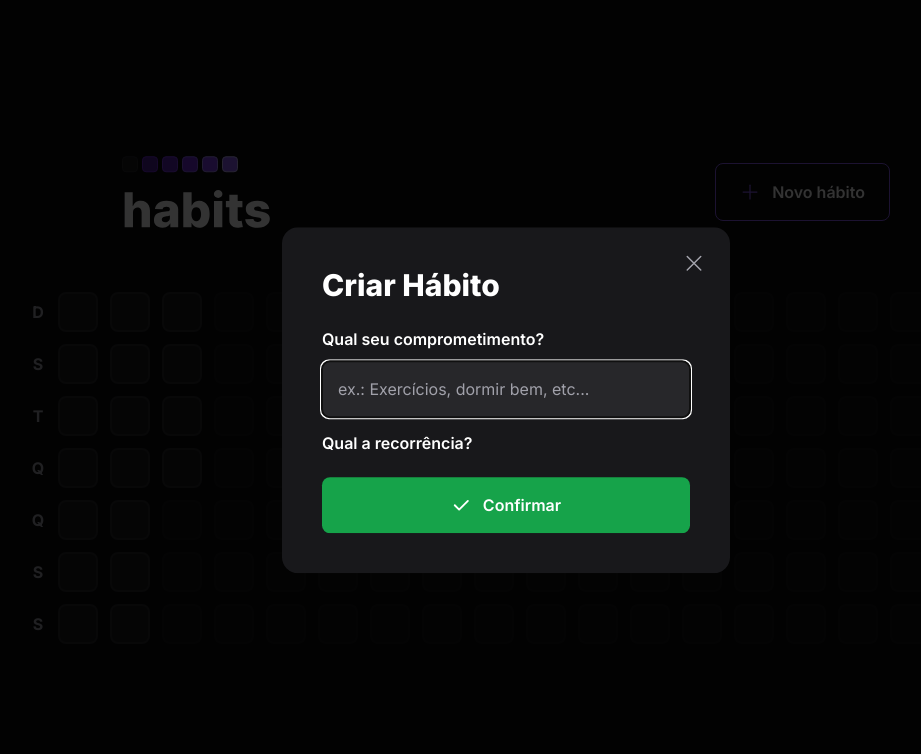
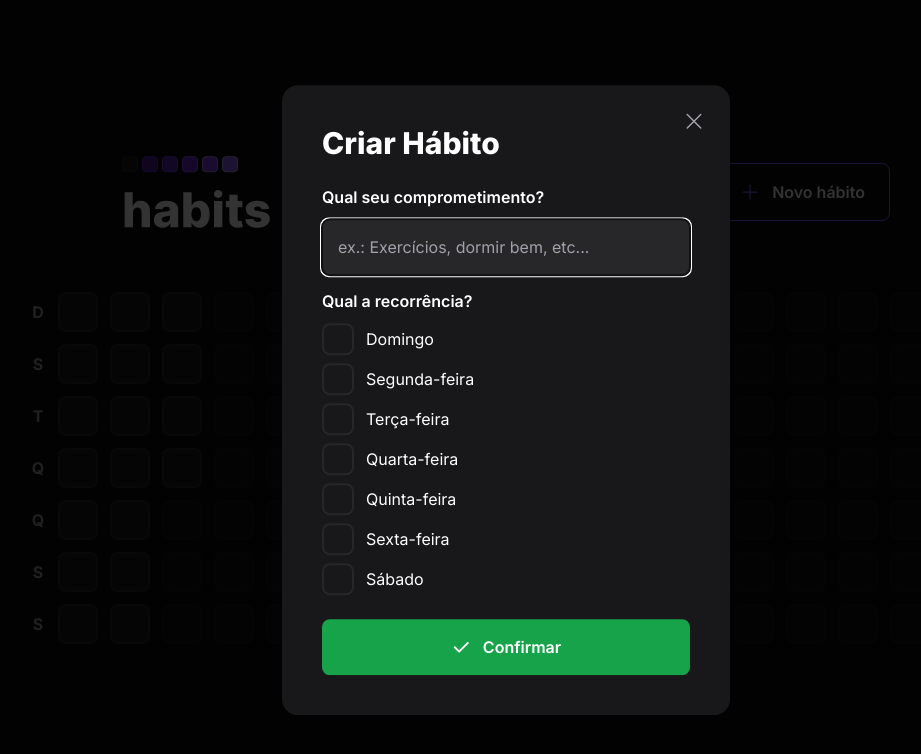
Before and after one commit to luizsmatos/habits-web, a React (Vite) app: page / in a window 1280 px wide. Both pictures are taken after a click on the button "Novo hábito". Shown: the top 754 px of the page, without its empty margins (134-1055 px from the left). Built offline with nearby package versions, Linux system fonts and the light colour scheme.

Commit message:
feat(NewHabitForm): implements Checkbox and handleToggleWeekDay

```diff
--- a/src/components/NewHabitForm.tsx
+++ b/src/components/NewHabitForm.tsx
@@ -1,8 +1,41 @@
 import { Check } from 'phosphor-react';
+import { FormEvent, useState } from 'react';
+import { Checkbox } from './Checkbox';
+
+const availableWeekDays = [
+  'Domingo',
+  'Segunda-feira',
+  'Terça-feira',
+  'Quarta-feira',
+  'Quinta-feira',
+  'Sexta-feira',
+  'Sábado',
+];
 
 export function NewHabitForm() {
+  const [title, setTitle] = useState<string>('');
+  const [weekDays, setWeekDays] = useState<number[]>([]);
+
+  function createNewHabit(event: FormEvent) {
+    event.preventDefault();
+
+    console.log(title, weekDays);
+  }
+
+  function handleToggleWeekDay(weekDay: number) {
+    if (weekDays.includes(weekDay)) {
+      const weekDaysWithRemovedOne = weekDays.filter((day) => day !== weekDay);
+
+      setWeekDays(weekDaysWithRemovedOne);
+    } else {
+      const weekDaysWithAddedOne = [...weekDays, weekDay];
+
+      setWeekDays(weekDaysWithAddedOne);
+    }
+  }
+
   return (
-    <form className='w-full flex flex-col mt-6'>
+    <form onSubmit={createNewHabit} className='w-full flex flex-col mt-6'>
       <label htmlFor='title' className='font-semibold leading-tight'>
         Qual seu comprometimento?
       </label>
@@ -13,11 +46,23 @@ export function NewHabitForm() {
         placeholder='ex.: Exercícios, dormir bem, etc...'
         className='p-4 rounded-lg mt-3 bg-zinc-800 text-white placeholder:text-zinc-400'
         autoFocus
+        onChange={(event) => setTitle(event.target.value)}
       />
 
       <label htmlFor='' className='font-semibold leading-tight mt-4'>
         Qual a recorrência?
       </label>
+
+      <div className='flex flex-col gap-2 mt-3'>
+        {availableWeekDays.map((weekDay, index) => (
+          <Checkbox
+            key={weekDay}
+            onCheckedChange={() => handleToggleWeekDay(index)}
+          >
+            <span className='text-white leading-tight'>{weekDay}</span>
+          </Checkbox>
+        ))}
+      </div>
 
       <button
         type='submit'
```
